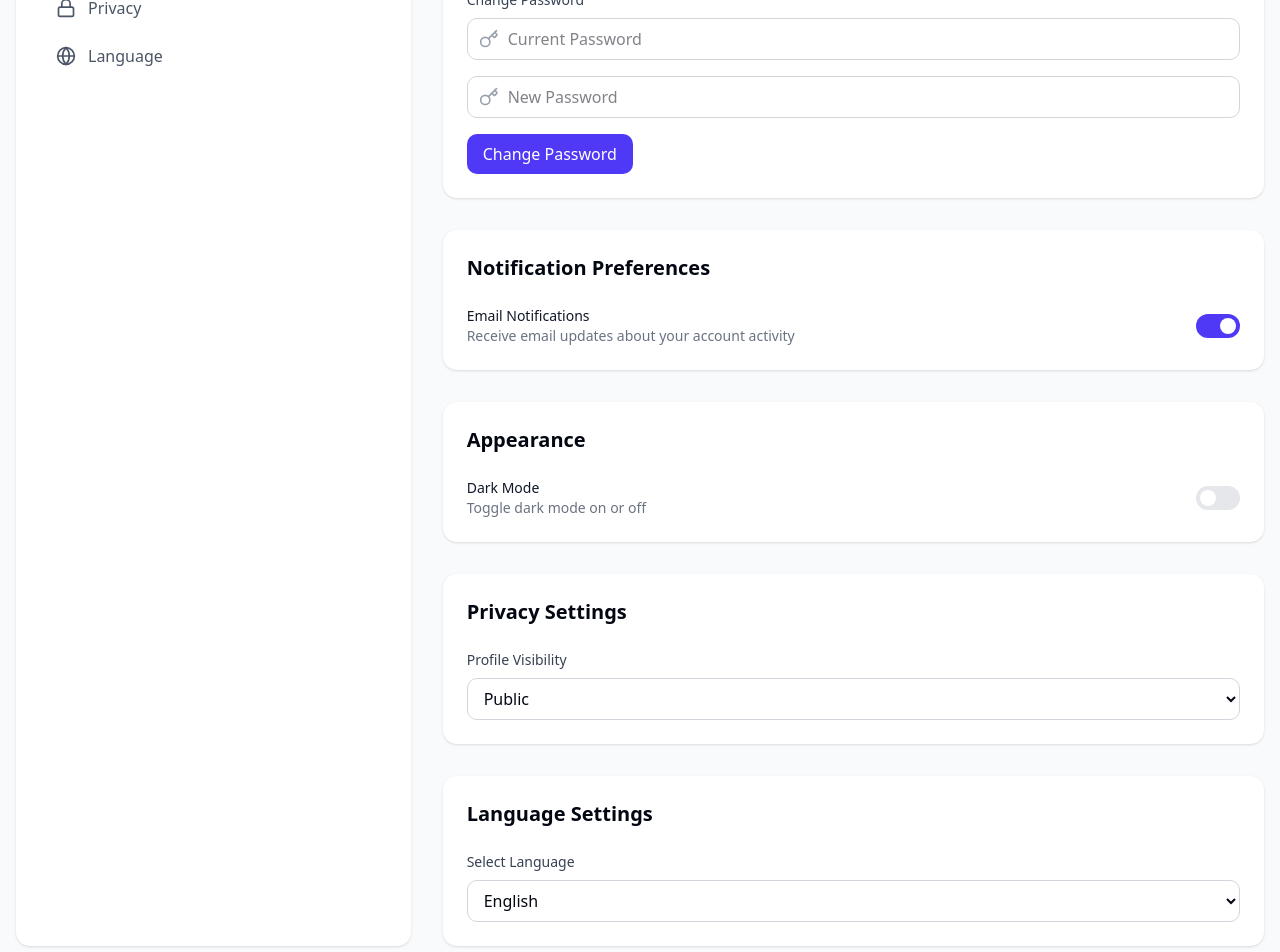
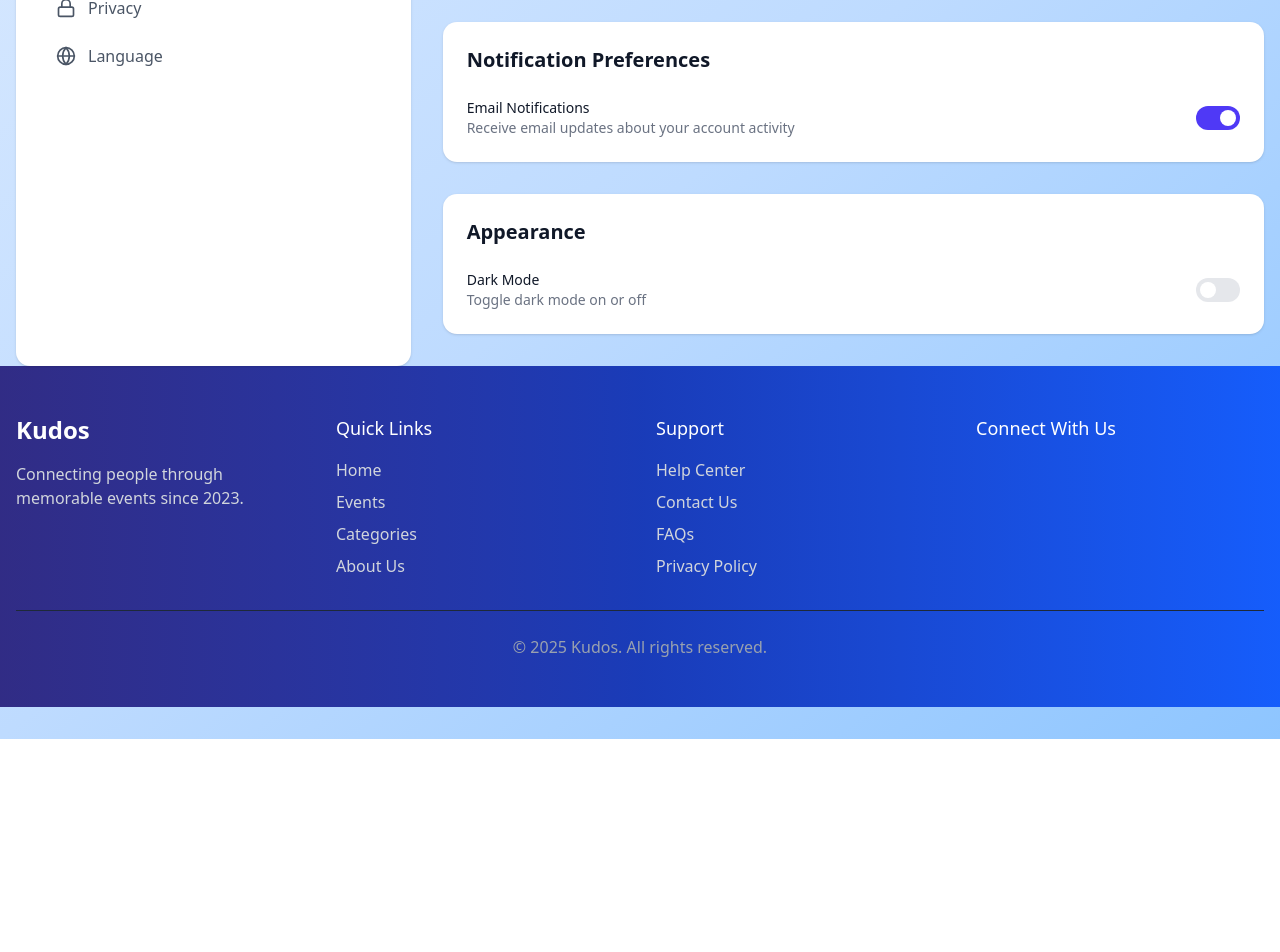
Before and after one commit to lakshaylalia/KudosFrontEnd, a Next.js app: page /settings in a window 1280 px wide. Shown: the part 300-1252 px from the top of the page. After the commit the page ends 1039 px from the top, so only its background shows below. Built offline with nearby package versions, Linux system fonts and the light colour scheme.

Commit message:
Updated core values with a more concise and professional tone

```diff
--- /dev/null
+++ b/app/about/page.tsx
@@ -0,0 +1,100 @@
+"use client";
+import React from "react";
+import { motion } from "framer-motion";
+import Image from "next/image";
+
+const teamMembers = [
+  { name: "John Doe", role: "Founder & CEO", image: "/john.jpg" },
+  { name: "Jane Smith", role: "CTO", image: "/jane.jpg" },
+  { name: "Michael Lee", role: "Lead Designer", image: "/michael.jpg" },
+  { name: "Emily Davis", role: "Head of Marketing", image: "/emily.jpg" },
+];
+
+const Values = [
+  { name: "Integrity", description: " Honest work, no shortcuts." },
+  { name: "Innovation", description: "Evolving, not just adapting." },
+  { name: "Collaboration", description: "Win together, grow together." },
+  { name: "Excellence", description: "Aim high, stay humble." },
+];
+
+const AboutPage: React.FC = () => {
+  return (
+    <motion.div
+      initial={{ opacity: 0, y: -20 }}
+      animate={{ opacity: 1, y: 0 }}
+      transition={{ duration: 0.5 }}
+      className="w-full min-h-screen flex flex-col items-center justify-start bg-gradient-to-r from-blue-200 via-blue-300 to-blue-400 dark:from-gray-900 dark:via-gray-800 dark:to-gray-700 text-gray-800 dark:text-white px-8 py-16 relative overflow-hidden"
+    >
+      {/* Background Animation */}
+      <motion.div
+        className="absolute inset-0"
+        animate={{ opacity: [0.1, 0.3, 0.1], scale: [1, 1.2, 1] }}
+        transition={{ duration: 10, repeat: Infinity }}
+      >
+        {[...Array(5)].map((_, i) => (
+          <motion.div
+            key={i}
+            className="absolute w-24 h-24 bg-white opacity-10 rounded-full"
+            animate={{ y: [0, 20, 0], x: [0, -20, 20] }}
+            transition={{ duration: 8, repeat: Infinity, delay: i * 1.5 }}
+            style={{ top: `${Math.random() * 80}%`, left: `${Math.random() * 80}%` }}
+          />
+        ))}
+      </motion.div>
+
+      {/* About Section */}
+      <section className="max-w-5xl w-full text-center relative z-10">
+        <h1 className="text-5xl font-extrabold mb-6">About Kudos</h1>
+        <p className="text-lg text-gray-700 dark:text-gray-300">
+          <span className="font-semibold text-black dark:text-white">Kudos</span> is an integrated platform designed to streamline professional event management within organizations.
+          We enable employees to track attended events, manage Jira tickets, monitor analytics, and redeem earned points in an exclusive rewards store.
+          Our goal is to enhance workplace engagement, productivity, and recognition through a seamless and efficient system.
+        </p>
+      </section>
+
+      {/* Our Values */}
+      <section className="max-w-5xl w-full mt-12 space-y-10 relative z-10">
+        <h2 className="text-4xl font-semibold text-center mb-6">Our Values</h2>
+        <div className="grid grid-cols-1 md:grid-cols-2 lg:grid-cols-4 gap-6 text-center">
+          {Values.map((value, index) => (
+            <motion.div
+              key={index}
+              whileHover={{ scale: 1.05 }}
+              className="p-6 bg-white dark:bg-gray-800 rounded-lg shadow-lg"
+            >
+              <h3 className="text-xl font-bold mb-2">{value.name}</h3>
+              <p className="text-gray-700 dark:text-gray-300">{value.description}</p>
+            </motion.div>
+          ))}
+        </div>
+      </section>
+
+      {/* Meet Our Team */}
+      <section className="max-w-5xl w-full mt-16 text-center relative z-10">
+        <h2 className="text-4xl font-semibold mb-8">Meet Our Team</h2>
+        <div className="grid grid-cols-1 md:grid-cols-2 lg:grid-cols-4 gap-10">
+          {teamMembers.map((member, index) => (
+            <motion.div
+              key={index}
+              whileHover={{ scale: 1.05 }}
+              transition={{ duration: 0.3 }}
+              className="flex flex-col items-center"
+            >
+              <Image
+                src={member.image}
+                alt={member.name}
+                width={150}
+                height={150}
+                className="rounded-full border-4 border-gray-300 dark:border-gray-600 shadow-lg"
+              />
+              <h3 className="text-xl font-semibold mt-4">{member.name}</h3>
+              <p className="text-gray-600 dark:text-gray-400">{member.role}</p>
+            </motion.div>
+          ))}
+        </div>
+      </section>
+    </motion.div>
+  );
+};
+
+export default AboutPage;
--- a/app/page.tsx
+++ b/app/page.tsx
@@ -126,12 +126,12 @@ function App() {
       <SideBarComp />
       <div className="min-h-screen bg-gray-50 overflow-y-scroll">
         {/* Header */}
-        <header className="bg-gradient-to-r from-indigo-900 via-blue-700 to-blue-400 text-white bg-opacity-90 backdrop-blur-lg shadow-lg">
+        <header className="bg-gradient-to-r from-[#1A237E] via-[#1565C0] to-[#42A5F5] text-white bg-opacity-90 backdrop-blur-lg shadow-lg">
           <div className="container mx-auto px-4 py-16 md:py-24">
             <div className="max-w-4xl mx-auto text-center">
               <h1 className="text-4xl md:text-6xl font-bold mb-6 drop-shadow-lg">Kudos</h1>
               <p className="text-xl md:text-2xl mb-8 opacity-90">
-                Discover and participate in the most exciting events happening around you
+                  Don't just scroll—show up!
               </p>
               <div className="flex justify-center space-x-4">
                 <button
--- a/app/settings/page.tsx
+++ b/app/settings/page.tsx
@@ -2,6 +2,7 @@
 import React, { useState } from 'react';
 import { Bell, Home, Sun, Globe, Lock, UserCircle, Mail, Key } from 'lucide-react';
 import { useRouter } from 'next/navigation';
+import Footer from '@/components/Footer';
 
 const Settings = () => {
   const [darkMode, setDarkMode] = useState(false);
@@ -11,12 +12,12 @@ const Settings = () => {
   const router = useRouter();
 
   return (
-    <div className="min-h-screen bg-gray-50 py-8">
+    <div className="min-h-screen bg-gradient-to-br from-blue-100 via-blue-200 to-blue-300 dark:from-gray-900 dark:to-gray-800 py-8">
       <div className="container mx-auto px-4">
         <div className="mb-8 flex justify-between items-center">
           <div>
-            <h1 className="text-2xl font-bold text-gray-900">Settings</h1>
-            <p className="text-gray-600">Manage your account settings and preferences</p>
+            <h1 className="text-2xl font-bold text-gray-900 dark:text-white">Settings</h1>
+            <p className="text-gray-600 dark:text-gray-400">Manage your account settings and preferences</p>
           </div>
           <button
             onClick={() => router.push('/')}
@@ -28,25 +29,25 @@ const Settings = () => {
 
         <div className="grid grid-cols-1 md:grid-cols-3 gap-8">
           {/* Navigation Sidebar */}
-          <div className="bg-white rounded-xl shadow-sm p-6">
+          <div className="bg-white dark:bg-gray-800 rounded-xl shadow-sm p-6">
             <nav className="space-y-2">
-              <a href="#account" className="flex items-center px-4 py-2 text-gray-700 bg-gray-100 rounded-lg">
+              <a href="#account" className="flex items-center px-4 py-2 text-gray-700 dark:text-white bg-gray-100 dark:bg-gray-700 rounded-lg">
                 <UserCircle className="w-5 h-5 mr-3" />
                 Account
               </a>
-              <a href="#notifications" className="flex items-center px-4 py-2 text-gray-600 hover:bg-gray-100 rounded-lg">
+              <a href="#notifications" className="flex items-center px-4 py-2 text-gray-600 dark:text-gray-400 hover:bg-gray-100 dark:hover:bg-gray-700 rounded-lg">
                 <Bell className="w-5 h-5 mr-3" />
                 Notifications
               </a>
-              <a href="#appearance" className="flex items-center px-4 py-2 text-gray-600 hover:bg-gray-100 rounded-lg">
+              <a href="#appearance" className="flex items-center px-4 py-2 text-gray-600 dark:text-gray-400 hover:bg-gray-100 dark:hover:bg-gray-700 rounded-lg">
                 <Sun className="w-5 h-5 mr-3" />
                 Appearance
               </a>
-              <a href="#privacy" className="flex items-center px-4 py-2 text-gray-600 hover:bg-gray-100 rounded-lg">
+              <a href="#privacy" className="flex items-center px-4 py-2 text-gray-600 dark:text-gray-400 hover:bg-gray-100 dark:hover:bg-gray-700 rounded-lg">
                 <Lock className="w-5 h-5 mr-3" />
                 Privacy
               </a>
-              <a href="#language" className="flex items-center px-4 py-2 text-gray-600 hover:bg-gray-100 rounded-lg">
+              <a href="#language" className="flex items-center px-4 py-2 text-gray-600 dark:text-gray-400 hover:bg-gray-100 dark:hover:bg-gray-700 rounded-lg">
                 <Globe className="w-5 h-5 mr-3" />
                 Language
               </a>
@@ -56,11 +57,11 @@ const Settings = () => {
           {/* Settings Content */}
           <div className="md:col-span-2">
             {/* Account Settings */}
-            <div id="account" className="bg-white rounded-xl shadow-sm p-6 mb-8">
-              <h2 className="text-xl font-semibold mb-6">Account Settings</h2>
+            <div id="account" className="bg-white dark:bg-gray-800 rounded-xl shadow-sm p-6 mb-8">
+              <h2 className="text-xl font-semibold mb-6 text-gray-900 dark:text-white">Account Settings</h2>
               <div className="space-y-6">
                 <div>
-                  <label className="block text-sm font-medium text-gray-700 mb-2">Email Address</label>
+                  <label className="block text-sm font-medium text-gray-700 dark:text-gray-300 mb-2">Email Address</label>
                   <div className="flex">
                     <div className="relative flex-grow">
                       <div className="absolute inset-y-0 left-0 pl-3 flex items-center">
@@ -68,7 +69,7 @@ const Settings = () => {
                       </div>
                       <input
                         type="email"
-                        className="block w-full pl-10 pr-3 py-2 border border-gray-300 rounded-lg focus:ring-indigo-500 focus:border-indigo-500"
+                        className="block w-full pl-10 pr-3 py-2 border border-gray-300 dark:border-gray-600 bg-white dark:bg-gray-900 rounded-lg focus:ring-indigo-500 focus:border-indigo-500"
                         placeholder="your@email.com"
                       />
                     </div>
@@ -77,50 +78,21 @@ const Settings = () => {
                     </button>
                   </div>
                 </div>
-
-                <div>
-                  <label className="block text-sm font-medium text-gray-700 mb-2">Change Password</label>
-                  <div className="space-y-4">
-                    <div className="relative">
-                      <div className="absolute inset-y-0 left-0 pl-3 flex items-center">
-                        <Key className="h-5 w-5 text-gray-400" />
-                      </div>
-                      <input
-                        type="password"
-                        className="block w-full pl-10 pr-3 py-2 border border-gray-300 rounded-lg focus:ring-indigo-500 focus:border-indigo-500"
-                        placeholder="Current Password"
-                      />
-                    </div>
-                    <div className="relative">
-                      <div className="absolute inset-y-0 left-0 pl-3 flex items-center">
-                        <Key className="h-5 w-5 text-gray-400" />
-                      </div>
-                      <input
-                        type="password"
-                        className="block w-full pl-10 pr-3 py-2 border border-gray-300 rounded-lg focus:ring-indigo-500 focus:border-indigo-500"
-                        placeholder="New Password"
-                      />
-                    </div>
-                    <button className="px-4 py-2 bg-indigo-600 text-white rounded-lg hover:bg-indigo-700">
-                      Change Password
-                    </button>
-                  </div>
-                </div>
               </div>
             </div>
 
             {/* Notifications Settings */}
-            <div id="notifications" className="bg-white rounded-xl shadow-sm p-6 mb-8">
-              <h2 className="text-xl font-semibold mb-6">Notification Preferences</h2>
+            <div id="notifications" className="bg-white dark:bg-gray-800 rounded-xl shadow-sm p-6 mb-8">
+              <h2 className="text-xl font-semibold mb-6 text-gray-900 dark:text-white">Notification Preferences</h2>
               <div className="space-y-4">
                 <div className="flex items-center justify-between">
                   <div>
-                    <h3 className="text-sm font-medium text-gray-900">Email Notifications</h3>
-                    <p className="text-sm text-gray-500">Receive email updates about your account activity</p>
+                    <h3 className="text-sm font-medium text-gray-900 dark:text-white">Email Notifications</h3>
+                    <p className="text-sm text-gray-500 dark:text-gray-400">Receive email updates about your account activity</p>
                   </div>
                   <button
                     onClick={() => setEmailNotifications(!emailNotifications)}
-                    className={`${emailNotifications ? 'bg-indigo-600' : 'bg-gray-200'
+                    className={`${emailNotifications ? 'bg-indigo-600' : 'bg-gray-200 dark:bg-gray-700'
                       } relative inline-flex h-6 w-11 flex-shrink-0 cursor-pointer rounded-full transition-colors duration-200 ease-in-out`}
                   >
                     <span
@@ -133,17 +105,17 @@ const Settings = () => {
             </div>
 
             {/* Appearance Settings */}
-            <div id="appearance" className="bg-white rounded-xl shadow-sm p-6 mb-8">
-              <h2 className="text-xl font-semibold mb-6">Appearance</h2>
+            <div id="appearance" className="bg-white dark:bg-gray-800 rounded-xl shadow-sm p-6 mb-8">
+              <h2 className="text-xl font-semibold mb-6 text-gray-900 dark:text-white">Appearance</h2>
               <div className="space-y-4">
                 <div className="flex items-center justify-between">
                   <div>
-                    <h3 className="text-sm font-medium text-gray-900">Dark Mode</h3>
-                    <p className="text-sm text-gray-500">Toggle dark mode on or off</p>
+                    <h3 className="text-sm font-medium text-gray-900 dark:text-white">Dark Mode</h3>
+                    <p className="text-sm text-gray-500 dark:text-gray-400">Toggle dark mode on or off</p>
                   </div>
                   <button
                     onClick={() => setDarkMode(!darkMode)}
-                    className={`${darkMode ? 'bg-indigo-600' : 'bg-gray-200'
+                    className={`${darkMode ? 'bg-indigo-600' : 'bg-gray-200 dark:bg-gray-700'
                       } relative inline-flex h-6 w-11 flex-shrink-0 cursor-pointer rounded-full transition-colors duration-200 ease-in-out`}
                   >
                     <span
@@ -154,49 +126,10 @@ const Settings = () => {
                 </div>
               </div>
             </div>
-
-            {/* Privacy Settings */}
-            <div id="privacy" className="bg-white rounded-xl shadow-sm p-6 mb-8">
-              <h2 className="text-xl font-semibold mb-6">Privacy Settings</h2>
-              <div className="space-y-4">
-                <div>
-                  <label className="block text-sm font-medium text-gray-700 mb-2">Profile Visibility</label>
-                  <select
-                    value={privacy}
-                    onChange={(e) => setPrivacy(e.target.value)}
-                    className="block w-full px-3 py-2 border border-gray-300 rounded-lg focus:ring-indigo-500 focus:border-indigo-500"
-                  >
-                    <option value="public">Public</option>
-                    <option value="private">Private</option>
-                    <option value="friends">Friends Only</option>
-                  </select>
-                </div>
-              </div>
-            </div>
-
-            {/* Language Settings */}
-            <div id="language" className="bg-white rounded-xl shadow-sm p-6">
-              <h2 className="text-xl font-semibold mb-6">Language Settings</h2>
-              <div className="space-y-4">
-                <div>
-                  <label className="block text-sm font-medium text-gray-700 mb-2">Select Language</label>
-                  <select
-                    value={language}
-                    onChange={(e) => setLanguage(e.target.value)}
-                    className="block w-full px-3 py-2 border border-gray-300 rounded-lg focus:ring-indigo-500 focus:border-indigo-500"
-                  >
-                    <option value="en">English</option>
-                    <option value="es">Spanish</option>
-                    <option value="fr">French</option>
-                    <option value="de">German</option>
-                    <option value="it">Italian</option>
-                  </select>
-                </div>
-              </div>
-            </div>
           </div>
         </div>
       </div>
+      <Footer />
     </div>
   );
 };
--- a/components/SideBarComp.tsx
+++ b/components/SideBarComp.tsx
@@ -33,6 +33,9 @@ function SideBarComp() {
                         />
                     </div>
                     <SidebarLink
+                        link={{ label: "About", href: "/about", icon: <IconSettings /> }}
+                    />
+                    <SidebarLink
                         link={{ label: "Settings", href: "/settings", icon: <IconSettings /> }}
                     />
                 </SidebarBody>
```
Also changed, not shown: components/ui/card.tsx (added, +68 -0 lines), app/team/page.tsx (added).
